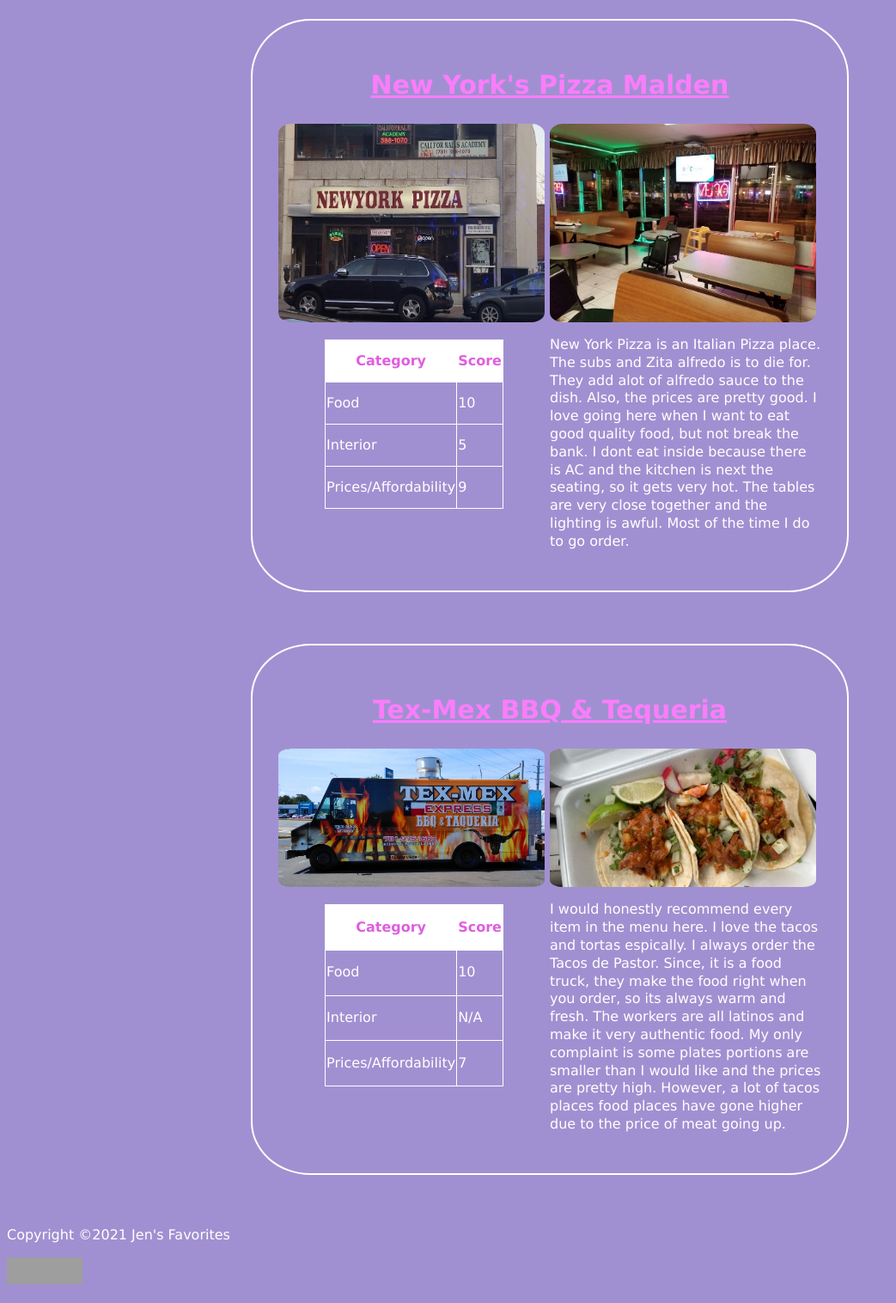
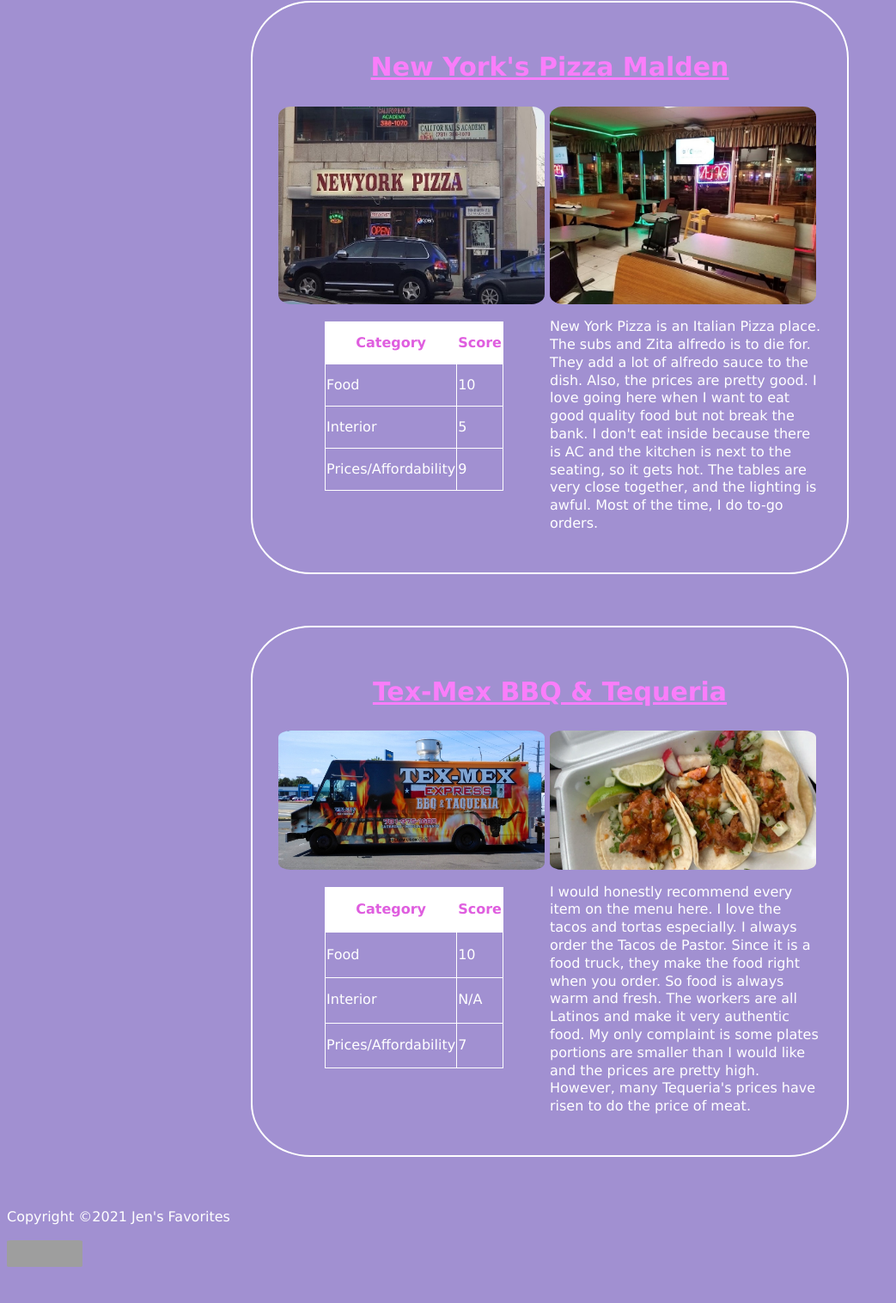
Before and after one commit to prerich/food_review, a plain HTML site: page index.html in a window 1280 px wide. Shown: the part 1023-2539 px from the top of the page at 86% size, without its empty margins (0-1043 px from the left). After the commit the page ends 2518 px from the top, so only its background shows below. Drawn offline with Linux system fonts and the light colour scheme; grey boxes are pictures that could not be loaded.

Commit message:
fixing grammer error

```diff
--- a/index.html
+++ b/index.html
@@ -62,12 +62,14 @@
                 </table></div>
 
                 <!--my short review of the place-->
-                <div><p> Tsaocaa is a boba shop. I have only been to the Tsaocaa location in Malden
-                    ,but I love the fruit teas there and the Oreo Brown Sugar drink. They
-                    sell delicous fried chicken. Although, it takes a while for the fried chicken,
-                    it is very worth the wait because they make it fresh. The interior inside is
-                    adorable. It is a perfect hangout spot. My only complaint is the Prices
-                    are high and due to covid it went higher, but the quality makes it worth it at times.
+                <div><p> Tsaocaa is a boba shop; I have only been to the Malden location.
+                          I love their fruit teas the Oreo Brown Sugar drink. They
+                          sell delicious fried chicken. Although it takes
+                          a while for the fried chicken, it is very worth the wait
+                          because they make it fresh. The interior inside is adorable.
+                          It is a perfect hangout spot. My only complaint is the prices are
+                          high, and due to covid it went higher,
+                          but the quality makes it worth it at times.
                 </p></div>
             </div> <!--end of .review-content-->
     </div><!---end of .review-box-->
@@ -108,12 +110,14 @@
                 </tr>
             </table></div>
             <!--my short review-->
-            <div><p>New York Pizza is an Italian Pizza place. The subs
-                and Zita alfredo is to die for. They add alot of alfredo sauce to the dish.
-                Also, the prices are pretty good. I love going here when I want to eat
-                good quality food, but not break the bank. I dont eat inside because there is
-                AC and the kitchen is next the seating, so it gets very hot. The tables are very
-                close together and the lighting is awful. Most of the time I do to go order.
+            <div><p>
+                New York Pizza is an Italian Pizza place. The subs and Zita alfredo
+                 is to die for. They add a lot of alfredo sauce to the dish. Also,
+                 the prices are pretty good. I love going here when I want to eat
+                 good quality food but not break the bank. I don't eat inside because
+                 there is AC and the kitchen is next to the seating, so it gets hot.
+                 The tables are very close together, and the lighting is awful.
+                 Most of the time, I do to-go orders.
             </p></div>
         </div><!--End of .review-content-->
     </div><!---end of review-box-->
@@ -153,13 +157,15 @@
             </table></div>
 
             <!-- my short review-->
-            <div><p>I would honestly recommend every item in the menu here. I love
-                    the tacos and tortas espically. I always order the Tacos de Pastor.
-                    Since, it is a food truck, they make the food right when you order,
-                    so its always warm and fresh. The workers are all latinos and make it
-                    very authentic food. My only complaint is some plates portions are smaller
-                    than I would like and the prices are pretty high. However, a lot of tacos places
-                    food places have gone higher due to the price of meat going up.
+            <div><p>
+                I would honestly recommend every item on the menu here. I love the
+                  tacos and tortas especially. I always order the Tacos de Pastor.
+                  Since it is a food truck, they make the food right when you order.
+                  So food is always warm and fresh. The workers are all Latinos and
+                  make it very authentic food. My only complaint is some plates
+                  portions are smaller than I would like and the prices are pretty
+                  high. However, many Tequeria's prices have risen to do
+                  the price of meat.
             </p></div>
         </div> <!--end of .review-content-->
     </div><!--end of .review-box-->
```
